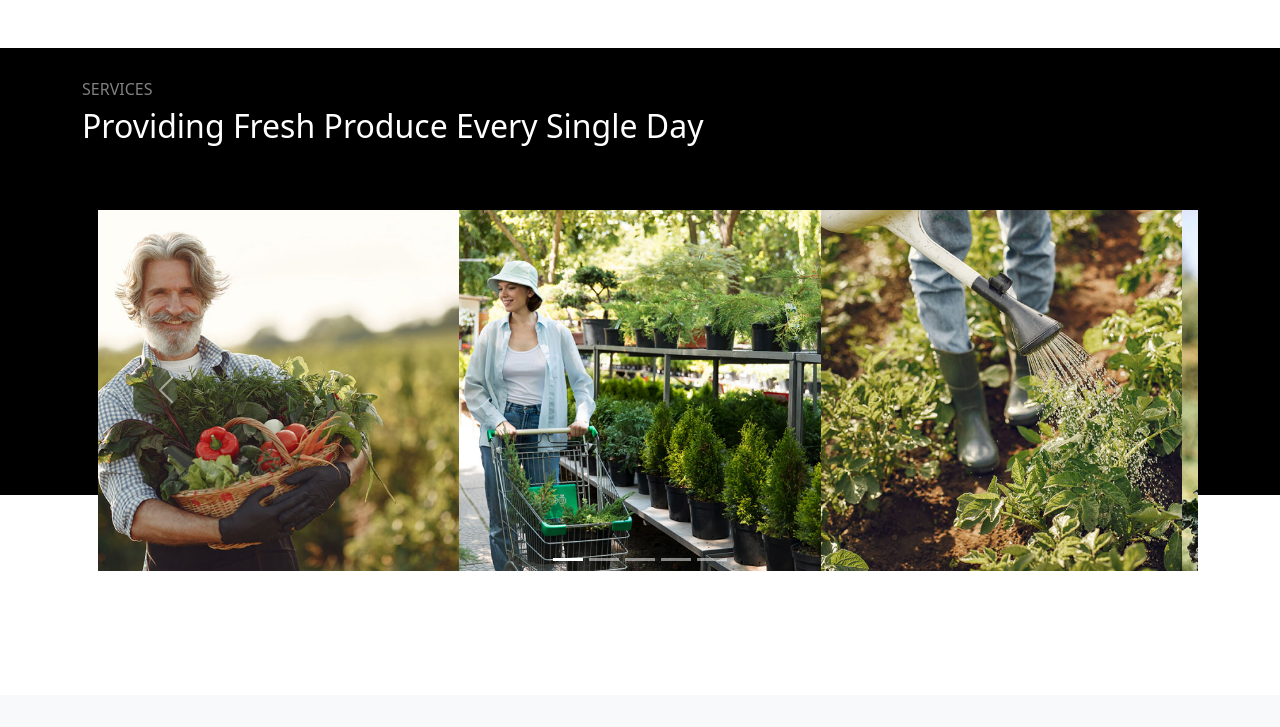
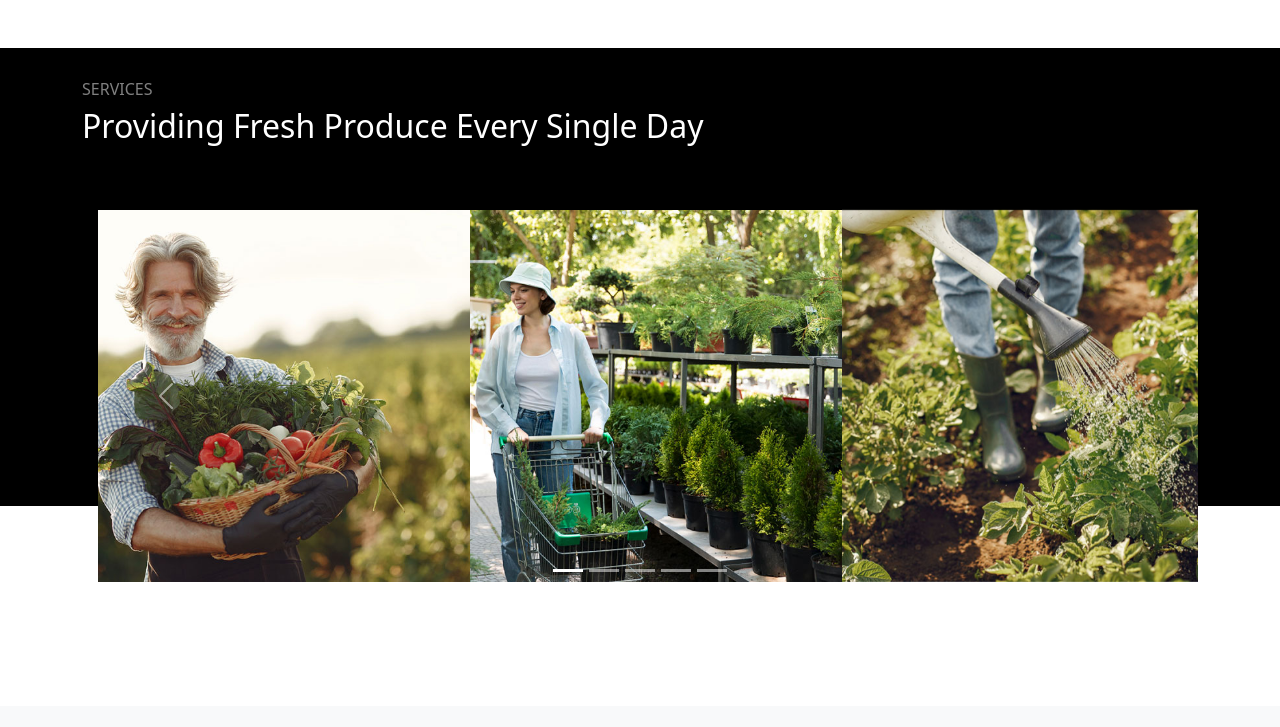
Before and after one commit to devasyatrivedi/project02, a plain HTML site: page index.html in a window 1280 px wide. Shown: the part 3173-3900 px from the top of the page. Drawn offline with nearby package versions, Linux system fonts and the light colour scheme.

Commit message:
Adjust carousel item flex basis and update IntersectionObserver threshold for improved visibility

```diff
--- a/CSS/media.css
+++ b/CSS/media.css
@@ -22,7 +22,7 @@
 
   .carousel-item-1 {
     margin-right: 0 !important;
-    flex: 0 0 33.333333% !important;
+    flex: 0 0 34.333333% !important;
     display: flex !important;
   }
 }
--- a/JS/main.js
+++ b/JS/main.js
@@ -4,7 +4,7 @@ document.addEventListener("DOMContentLoaded", function() {
     const observerOptions = {
         root: null,
         rootMargin: '0px',
-        threshold: 0.1
+        threshold: 0.5
     };
 
     const observer = new IntersectionObserver((entries) => {
```
